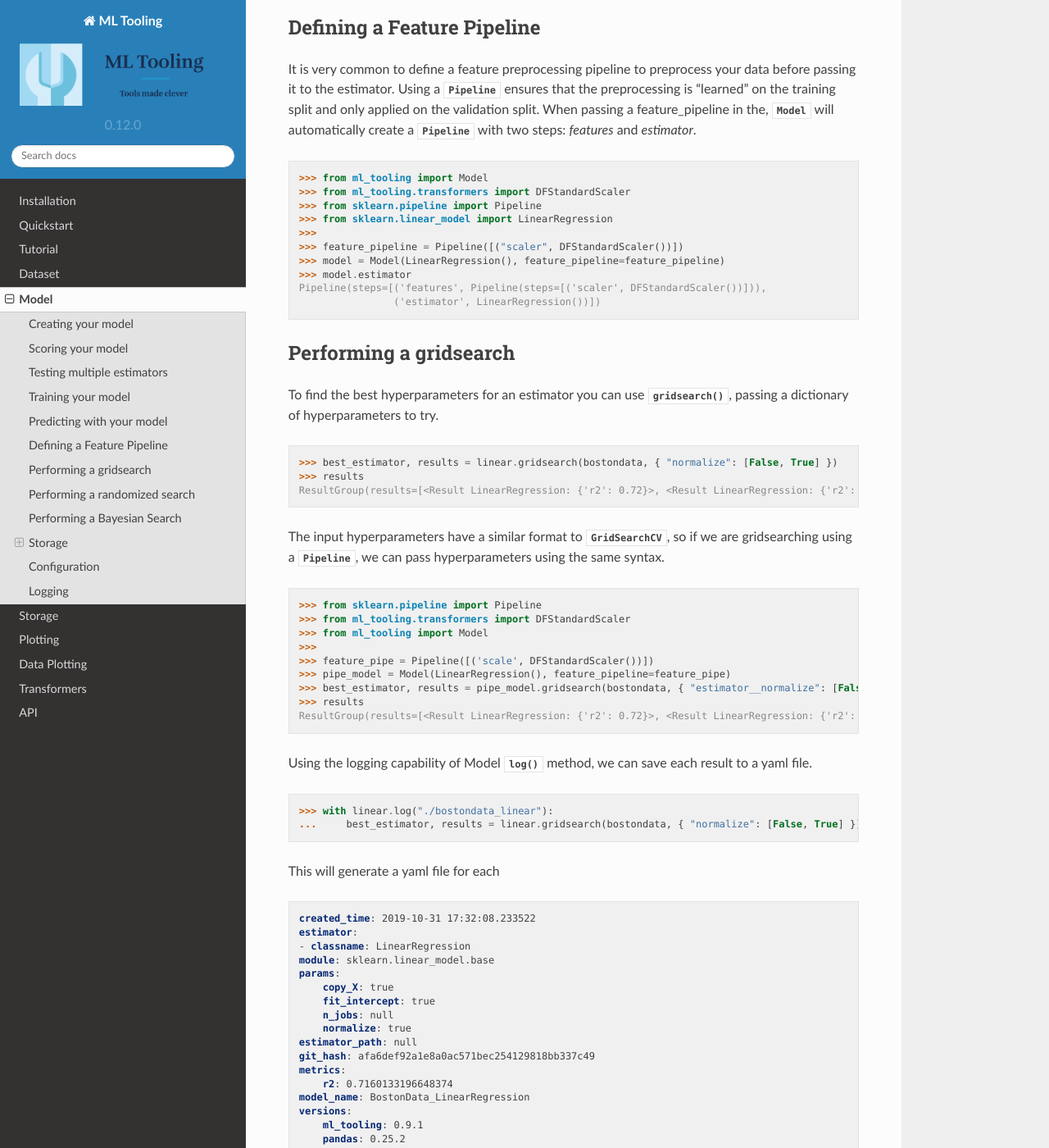
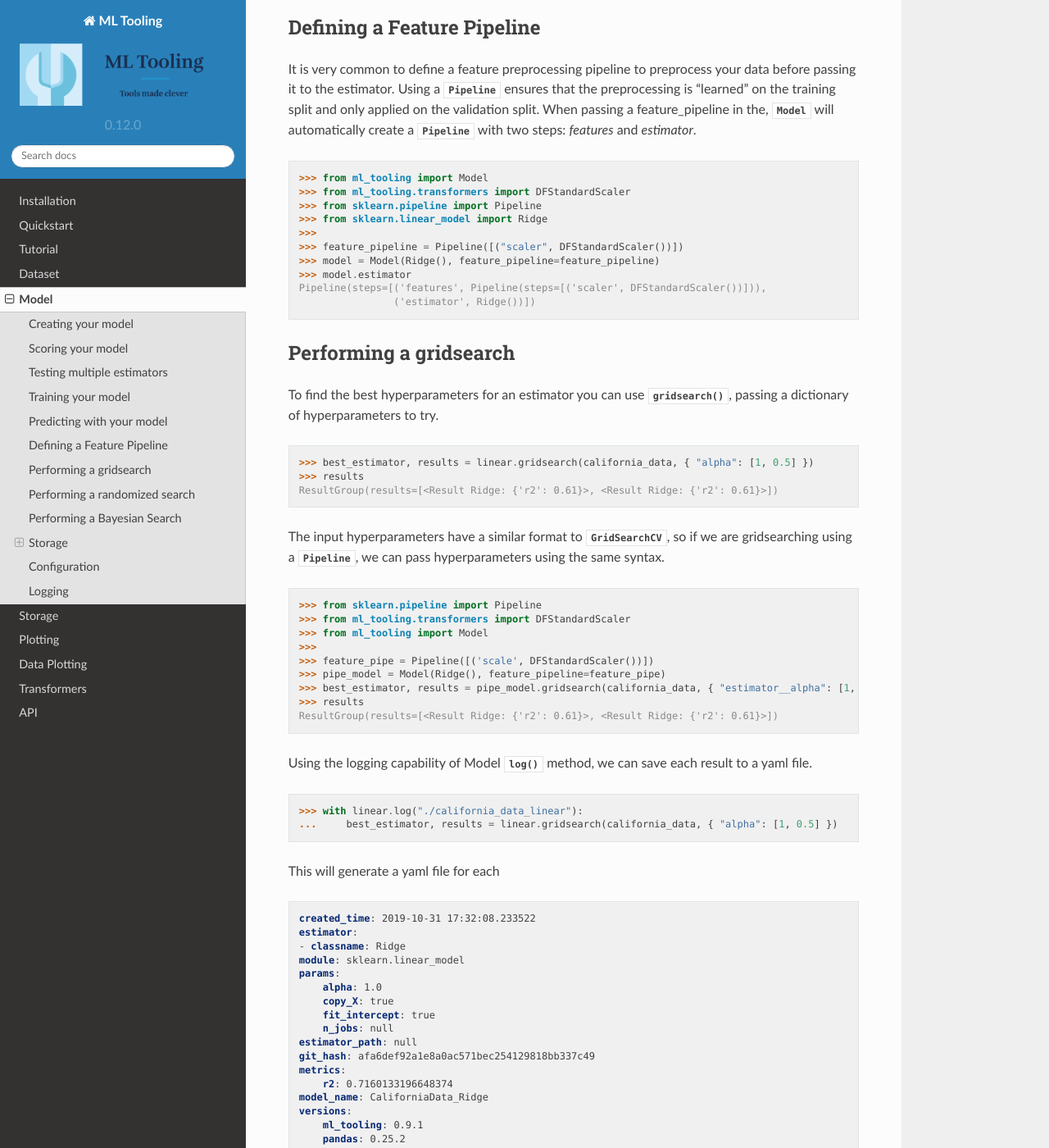
Before and after one commit to andersbogsnes/ml_tooling, a Sphinx documentation site: the page built from docs/baseclass.rst, in a window 1280 px wide and 1400 px high, scrolled down 2169 px. Shown: the whole window at 82% size. Built offline with Sphinx 7.4.7 and the Read the Docs theme 2.0.0, drawn with Linux system fonts in a browser that asks for light colours; some of the changed text lies outside the part shown.

Commit message:
Fixed warnings from scikit-learn
Scikit-learn was issuing warnings around using the boston housing data.
This has been changed to use the california housing data, as suggested by
the scikit-learn team

Removed deprecated usage of LinearRegression keyword `normalize` from documentation

```diff
--- a/docs/baseclass.rst
+++ b/docs/baseclass.rst
@@ -13,21 +13,21 @@ using the Model class.
 .. seealso::
     Refer to :ref:`api` for a full overview of methods
 
-We will be using `scikit-learn`_'s built-in :func:`Boston <sklearn.datasets.load_boston>`
+We will be using `scikit-learn`_'s built-in :func:`Calfornia Housing <sklearn.datasets.fetch_california_housing>`
 houseprices dataset to demonstrate how to use ML Tooling. We use the method
 :func:`~ml_tooling.data.load_demo_dataset` to load the dataset.
 
-We then simply wrap a :class:`~sklearn.linear_model.LinearRegression` using our
+We then simply wrap a :class:`~sklearn.linear_model.Ridge` using our
 :class:`Model` class and we are ready to begin!
 
 .. doctest::
 
     >>> from ml_tooling.data import load_demo_dataset
     >>>
-    >>> bostondata = load_demo_dataset("boston")
+    >>> california_data = load_demo_dataset("california")
     >>> # Remember to setup a train test split!
-    >>> bostondata.create_train_test()
-    <BostonData - Dataset>
+    >>> california_data.create_train_test()
+    <CaliforniaData - Dataset>
 
 Creating your model
 ~~~~~~~~~~~~~~~~~~~
@@ -38,25 +38,25 @@ This is done by supplying an estimator to the :class:`~ml_tooling.baseclass.Mode
 .. doctest::
 
     >>> from ml_tooling import Model
-    >>> from sklearn.linear_model import LinearRegression
+    >>> from sklearn.linear_model import Ridge
     >>>
-    >>> linear = Model(LinearRegression())
+    >>> linear = Model(Ridge())
     >>> linear
-    <Model: LinearRegression>
+    <Model: Ridge>
 
 Scoring your model
 ~~~~~~~~~~~~~~~~~~
 
 In order to evaluate the performance of the model use the :meth:`~ml_tooling.baseclass.Model.score_estimator` method.
-This will train the estimator on the training split of our :data:`bostondata` Dataset and evaluate it on the test split.
+This will train the estimator on the training split of our :data:`california_data` Dataset and evaluate it on the test split.
 If no training split has been created from the data the method will create one using the default configuration values.
 It returns an instance of :class:`~ml_tooling.result.Result` which we can then introspect further.
 
 .. doctest::
 
-    >>> result = linear.score_estimator(bostondata)
+    >>> result = linear.score_estimator(california_data)
     >>> result
-    <Result LinearRegression: {'r2': 0.68}>
+    <Result Ridge: {'r2': 0.59}>
 
 
 
@@ -73,7 +73,7 @@ with the best estimator and a :class:`~ml_tooling.result.ResultGroup`.
     >>> from sklearn.linear_model import LinearRegression
     >>> from sklearn.ensemble import RandomForestRegressor
     >>> best_model, results = Model.test_estimators(
-    ...     bostondata,
+    ...     california_data,
     ...     [LinearRegression(), RandomForestRegressor(n_estimators=10, random_state=1337)],
     ...     metrics='r2')
     >>> results
@@ -91,8 +91,8 @@ on the full dataset set.
 
 .. doctest::
 
-    >>> linear.train_estimator(bostondata)
-    <Model: LinearRegression>
+    >>> linear.train_estimator(california_data)
+    <Model: Ridge>
 
 Predicting with your model
 ~~~~~~~~~~~~~~~~~~~~~~~~~~
@@ -103,9 +103,9 @@ This will call the :meth:`~ml_tooling.data.Dataset.load_prediction_data` defined
 .. doctest::
 
     >>> customer_id = 42
-    >>> linear.make_prediction(bostondata, customer_id)
+    >>> linear.make_prediction(california_data, customer_id)
        Prediction
-    0   25.203866
+    0    1.422608
 
 :meth:`~ml_tooling.baseclass.Model.make_prediction` also has a parameter :code:`proba` which will return the
 underlying probabilities if working on a classification problem
@@ -123,13 +123,13 @@ will automatically create a :class:`~sklearn.pipeline.Pipeline` with two steps:
     >>> from ml_tooling import Model
     >>> from ml_tooling.transformers import DFStandardScaler
     >>> from sklearn.pipeline import Pipeline
-    >>> from sklearn.linear_model import LinearRegression
+    >>> from sklearn.linear_model import Ridge
     >>>
     >>> feature_pipeline = Pipeline([("scaler", DFStandardScaler())])
-    >>> model = Model(LinearRegression(), feature_pipeline=feature_pipeline)
+    >>> model = Model(Ridge(), feature_pipeline=feature_pipeline)
     >>> model.estimator
     Pipeline(steps=[('features', Pipeline(steps=[('scaler', DFStandardScaler())])),
-                    ('estimator', LinearRegression())])
+                    ('estimator', Ridge())])
 
 
 Performing a gridsearch
@@ -140,9 +140,9 @@ To find the best hyperparameters for an estimator you can use
 
 .. doctest::
 
-    >>> best_estimator, results = linear.gridsearch(bostondata, { "normalize": [False, True] })
+    >>> best_estimator, results = linear.gridsearch(california_data, { "alpha": [1, 0.5] })
     >>> results
-    ResultGroup(results=[<Result LinearRegression: {'r2': 0.72}>, <Result LinearRegression: {'r2': 0.72}>])
+    ResultGroup(results=[<Result Ridge: {'r2': 0.61}>, <Result Ridge: {'r2': 0.61}>])
 
 The input hyperparameters have a similar format to :class:`~sklearn.model_selection.GridSearchCV`, so if we are
 gridsearching using a :class:`~sklearn.pipeline.Pipeline`, we can pass hyperparameters using the same syntax.
@@ -155,23 +155,23 @@ gridsearching using a :class:`~sklearn.pipeline.Pipeline`, we can pass hyperpara
     >>> from ml_tooling import Model
     >>>
     >>> feature_pipe = Pipeline([('scale', DFStandardScaler())])
-    >>> pipe_model = Model(LinearRegression(), feature_pipeline=feature_pipe)
-    >>> best_estimator, results = pipe_model.gridsearch(bostondata, { "estimator__normalize": [False, True]})
+    >>> pipe_model = Model(Ridge(), feature_pipeline=feature_pipe)
+    >>> best_estimator, results = pipe_model.gridsearch(california_data, { "estimator__alpha": [1, 0.5]})
     >>> results
-    ResultGroup(results=[<Result LinearRegression: {'r2': 0.72}>, <Result LinearRegression: {'r2': 0.72}>])
+    ResultGroup(results=[<Result Ridge: {'r2': 0.61}>, <Result Ridge: {'r2': 0.61}>])
 
 Using the logging capability of Model :meth:`~ml_tooling.Model.log` method,
 we can save each result to a yaml file.
 
 .. doctest::
 
-    >>> with linear.log("./bostondata_linear"):
-    ...     best_estimator, results = linear.gridsearch(bostondata, { "normalize": [False, True] })
+    >>> with linear.log("./california_data_linear"):
+    ...     best_estimator, results = linear.gridsearch(california_data, { "alpha": [1, 0.5] })
 
 .. testcleanup::
 
     import shutil
-    shutil.rmtree(linear.config.RUN_DIR.joinpath('bostondata_linear'))
+    shutil.rmtree(linear.config.RUN_DIR.joinpath('california_data_linear'))
 
 This will generate a yaml file for each
 
@@ -179,18 +179,18 @@ This will generate a yaml file for each
 
     created_time: 2019-10-31 17:32:08.233522
     estimator:
-    - classname: LinearRegression
-    module: sklearn.linear_model.base
+    - classname: Ridge
+    module: sklearn.linear_model
     params:
+        alpha: 1.0
         copy_X: true
         fit_intercept: true
         n_jobs: null
-        normalize: true
     estimator_path: null
     git_hash: afa6def92a1e8a0ac571bec254129818bb337c49
     metrics:
         r2: 0.7160133196648374
-    model_name: BostonData_LinearRegression
+    model_name: CaliforniaData_Ridge
     versions:
         ml_tooling: 0.9.1
         pandas: 0.25.2
@@ -212,7 +212,7 @@ search of the parameter space with a randomized search.
     ...     "max_depth": [1, 3],
     ...     "min_weight_fraction_leaf": Real(0, 0.5),
     ... }
-    >>> best_estimator, results = rand_forest.randomsearch(bostondata, search_space, n_iter=2)
+    >>> best_estimator, results = rand_forest.randomsearch(california_data, search_space, n_iter=2)
     >>> results #doctest:+SKIP
     ResultGroup(results=[<Result RandomForestRegressor: {'r2': 0.83}>, <Result RandomForestRegressor: {'r2': 0.56}>])
 
@@ -242,7 +242,7 @@ model thinks it can improve the error. Bayesian search is implemented using skop
         ...     "max_depth": [1, 3],
         ...     "min_weight_fraction_leaf": Real(0, 0.5),
         ... }
-        >>> best_estimator, results = rand_forest.bayesiansearch(bostondata, search_space, n_iter=2)
+        >>> best_estimator, results = rand_forest.bayesiansearch(california_data, search_space, n_iter=2)
         >>> results #doctest:+SKIP
         ResultGroup(results=[<Result RandomForestRegressor: {'r2': 0.83}>, <Result RandomForestRegressor: {'r2': 0.56}>])
     >>> from ml_tooling.search import Real
@@ -252,7 +252,7 @@ model thinks it can improve the error. Bayesian search is implemented using skop
     ...     "max_depth": [1, 3],
     ...     "min_weight_fraction_leaf": Real(0, 0.5),
     ... }
-    >>> best_estimator, results = rand_forest.bayesiansearch(bostondata, search_space, n_iter=2)
+    >>> best_estimator, results = rand_forest.bayesiansearch(california_data, search_space, n_iter=2)
     >>> results #doctest:+SKIP
     ResultGroup(results=[<Result RandomForestRegressor: {'r2': 0.83}>, <Result RandomForestRegressor: {'r2': 0.56}>])
 
@@ -286,7 +286,7 @@ We can also load the model from a storage by specifying the filename to load in
 
     >>> loaded_linear = linear.load_estimator(estimator_path.name, storage=storage)
     >>> loaded_linear
-    <Model: LinearRegression>
+    <Model: Ridge>
 
 .. testcleanup::
 
@@ -318,7 +318,7 @@ Now users of your model package can always find your estimator through
     >>> model.load_production_estimator('your_module_name')
 
 By default, if no storage is specified, ML-Tooling will save models in your current working directory in a folder
-called `estimators`
+called ``estimators``
 
 Configuration
 ~~~~~~~~~~~~~
@@ -343,8 +343,8 @@ The results will be saved in
 .. doctest::
 
     >>> with linear.log('test_dir'):
-    ...     linear.score_estimator(bostondata)
-    <Result LinearRegression: {'r2': 0.68}>
+    ...     linear.score_estimator(california_data)
+    <Result Ridge: {'r2': 0.59}>
 
 .. testcleanup::
 
--- a/docs/conf.py
+++ b/docs/conf.py
@@ -192,22 +192,22 @@ epub_exclude_files = ["search.html"]
 
 plot_pre_code = """
 from ml_tooling.data import Dataset
-from sklearn.datasets import load_boston
+from sklearn.datasets import fetch_california_housing
 import pandas as pd
-class BostonData(Dataset):
+class CaliforniaData(Dataset):
     def load_training_data(self):
-        data = load_boston()
+        data = fetch_california_housing()
         return pd.DataFrame(data.data, columns=data.feature_names), data.target
         # Define where to get prediction time data - returning a DataFrame
     def load_prediction_data(self, idx):
-        data = load_boston()
+        data = fetch_california_housing()
         x = pd.DataFrame(data.data, labels=data.feature_names)
         return x.loc[idx] # Return given observation
-bostondata = BostonData()
+california_data = CaliforniaData()
 # Remember to setup a train test split!
-bostondata.create_train_test()
+california_data.create_train_test()
 from ml_tooling import Model
 from sklearn.linear_model import LinearRegression
 linear = Model(LinearRegression())
-result = linear.score_estimator(bostondata)
+result = linear.score_estimator(california_data)
 """
--- a/docs/plotting.rst
+++ b/docs/plotting.rst
@@ -141,11 +141,11 @@ These plot methods are used the same way as the result plots
 
 .. code-block::
 
-    >>> bostondata.plot.target_correlation()
+    >>> california_data.plot.target_correlation()
 
 .. plot::
 
-    >>> bostondata.plot.target_correlation()
+    >>> california_data.plot.target_correlation()
 
 Optionally, you can pass a preprocessing :class:`~sklearn.pipeline.Pipeline` to the plotter to preprocess the data
 before plotting. This can be useful if you want to check that the preprocessing is handling all the NaNs, or
@@ -157,7 +157,7 @@ if you want to visualize computed columns.
     >>> from sklearn.pipeline import Pipeline
     >>>
     >>> feature_pipeline = Pipeline([("scaler", DFStandardScaler())])
-    >>> bostondata.plot.target_correlation(feature_pipeline=feature_pipeline)
+    >>> california_data.plot.target_correlation(feature_pipeline=feature_pipeline)
 
 Available Data Plots
 --------------------
--- a/docs/tutorial.rst
+++ b/docs/tutorial.rst
@@ -41,7 +41,6 @@ With our data object ready to go, lets move on to the model object.
     >>> from sklearn.linear_model import LogisticRegression
     >>>
     >>> lr_clf = Model(LogisticRegression())
-    >>>
     >>> lr_clf.score_estimator(data, metrics='accuracy')
     <Result LogisticRegression: {'accuracy': 0.74}>
 
```
Also changed, not shown: docs/dataset.rst (+4 -4 lines), docs/quickstart.rst (+13 -15 lines), 3 other files.
